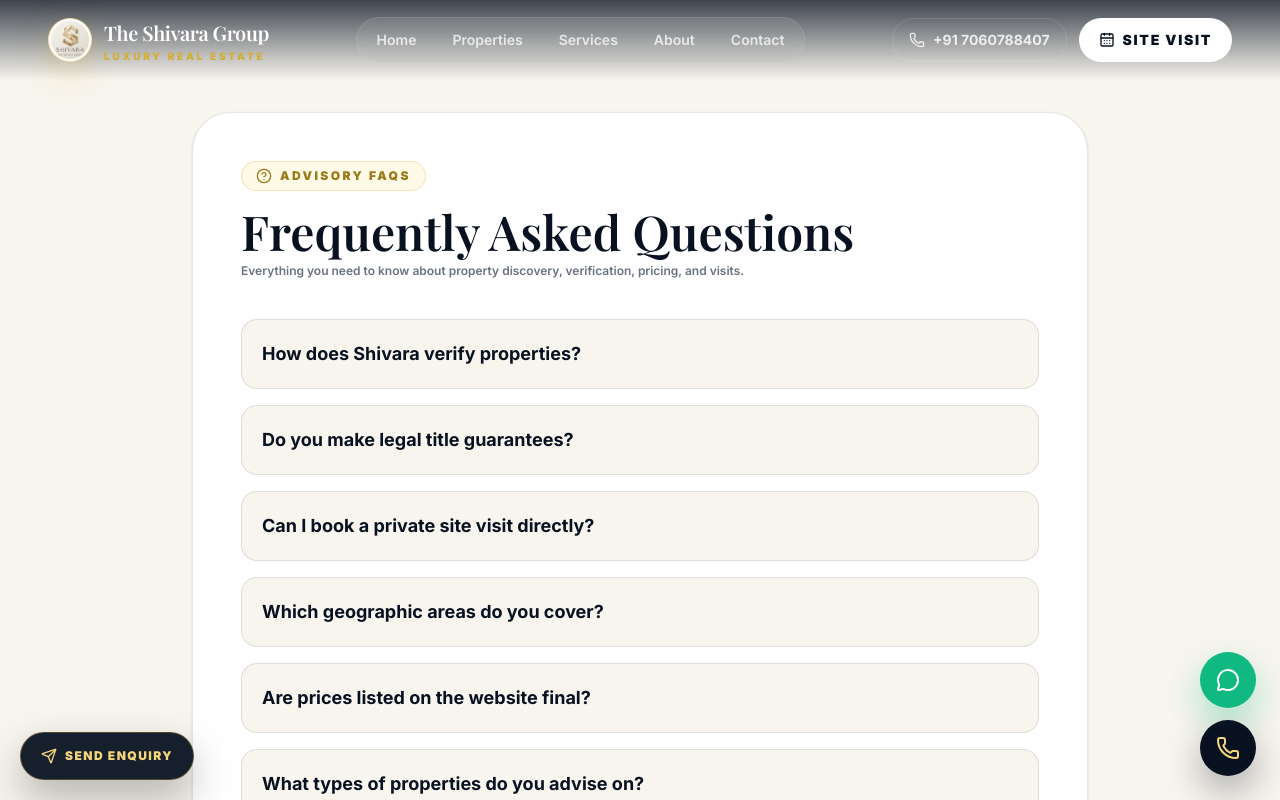
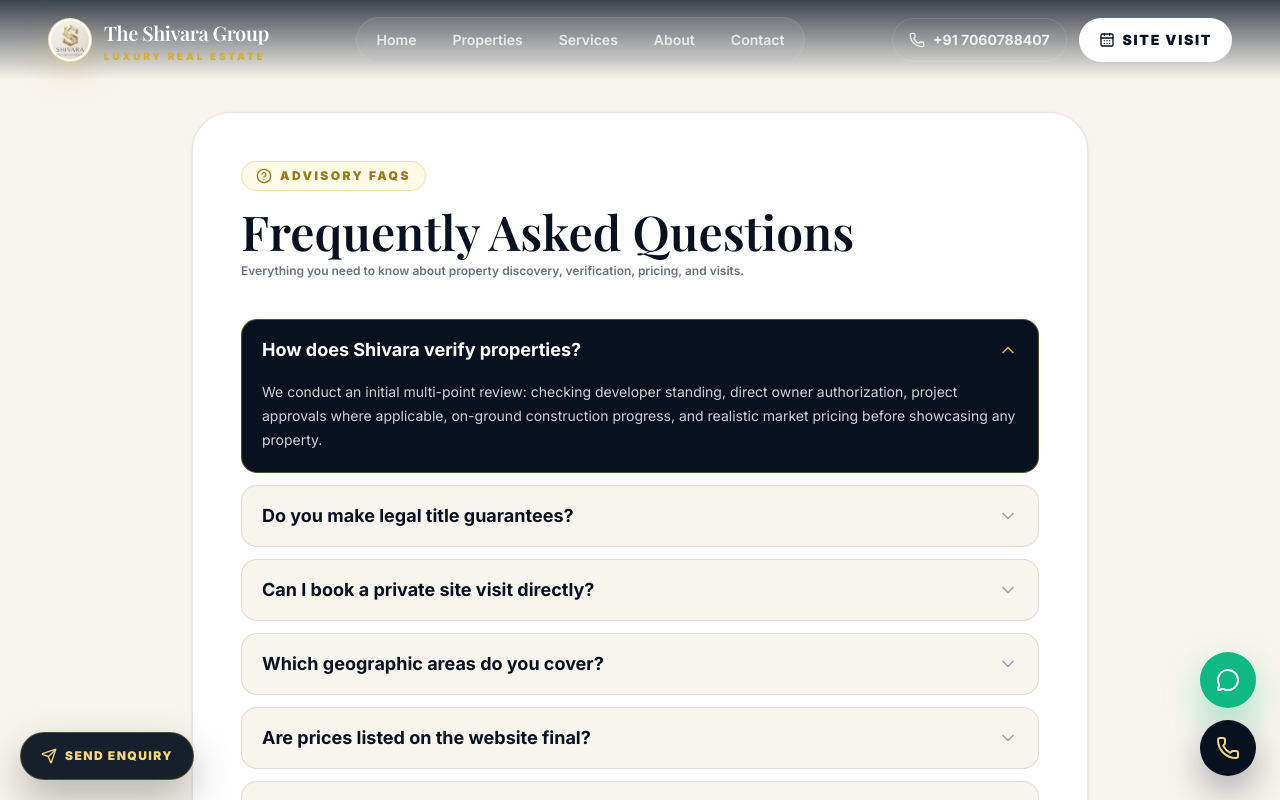
Before and after one commit to maniksahni/The-Shivara-Group, a Next.js app: page /faq in a window 1280 px wide. Shown: the top 800 px of the page. Built offline with nearby package versions, Linux system fonts and the light colour scheme; a web font is replaced by a local one.

Commit message:
FAQ accordion: only one item open at a time

```diff
--- /dev/null
+++ b/src/app/(website)/faq/FAQAccordion.tsx
@@ -0,0 +1,47 @@
+"use client";
+
+import { useState } from "react";
+import { ChevronDown } from "lucide-react";
+
+type FAQ = { question: string; answer: string };
+
+export default function FAQAccordion({ faqs }: { faqs: FAQ[] }) {
+  const [openIndex, setOpenIndex] = useState<number | null>(0);
+
+  return (
+    <div className="mt-10 space-y-3">
+      {faqs.map((faq, i) => {
+        const isOpen = openIndex === i;
+        return (
+          <div
+            key={faq.question}
+            className={`rounded-2xl border transition-all duration-200 ${
+              isOpen
+                ? "border-[#D4AF37]/40 bg-[#081120] text-white"
+                : "border-[#081120]/10 bg-[#F8F5EE] text-[#081120]"
+            }`}
+          >
+            <button
+              type="button"
+              onClick={() => setOpenIndex(isOpen ? null : i)}
+              className="flex w-full items-center justify-between gap-4 px-5 py-4 text-left"
+              aria-expanded={isOpen}
+            >
+              <span className="text-base font-bold sm:text-lg">{faq.question}</span>
+              <ChevronDown
+                className={`h-5 w-5 shrink-0 transition-transform duration-200 ${
+                  isOpen ? "rotate-180 text-[#D4AF37]" : "text-[#9CA3AF]"
+                }`}
+              />
+            </button>
+            {isOpen && (
+              <p className="px-5 pb-5 text-xs leading-6 text-white/80 sm:text-sm">
+                {faq.answer}
+              </p>
+            )}
+          </div>
+        );
+      })}
+    </div>
+  );
+}
--- a/src/app/(website)/faq/page.tsx
+++ b/src/app/(website)/faq/page.tsx
@@ -1,15 +1,13 @@
 import type { Metadata } from "next";
-import Link from "next/link";
 import { HelpCircle, MessageCircle, Phone } from "lucide-react";
 import { faqs, siteConfig } from "@/components/website/site-data";
+import FAQAccordion from "@/app/(website)/faq/FAQAccordion";
 
 export const metadata: Metadata = {
   title: "Real Estate FAQs — Property Buying, Verification & Site Visits in Bareilly",
   description:
     "Frequently asked questions about buying property in Bareilly, how The Shivara Group verifies properties, site visit booking process, pricing transparency, and documentation guidance.",
-  alternates: {
-    canonical: "/faq",
-  },
+  alternates: { canonical: "/faq" },
   openGraph: {
     title: "Real Estate FAQs | The Shivara Group — Bareilly",
     description:
@@ -33,26 +31,19 @@ export default function FAQPage() {
     mainEntity: faqs.map((faq) => ({
       "@type": "Question",
       name: faq.question,
-      acceptedAnswer: {
-        "@type": "Answer",
-        text: faq.answer,
-      },
+      acceptedAnswer: { "@type": "Answer", text: faq.answer },
     })),
   };
 
   return (
     <main className="min-h-screen bg-[#F8F5EE] py-28 px-4 sm:px-8 lg:px-12 text-[#081120]">
-      <script
-        type="application/ld+json"
-        dangerouslySetInnerHTML={{ __html: JSON.stringify(faqSchema) }}
-      />
+      <script type="application/ld+json" dangerouslySetInnerHTML={{ __html: JSON.stringify(faqSchema) }} />
       <div className="mx-auto max-w-4xl">
         <div className="rounded-[2.4rem] border border-[#081120]/10 bg-white p-7 sm:p-12 shadow-sm">
           <div className="inline-flex items-center gap-2 rounded-full border border-[#D4AF37]/30 bg-[#FFF9E8] px-3.5 py-1.5 text-xs font-black uppercase tracking-[0.2em] text-[#9B7A19]">
             <HelpCircle className="h-4 w-4" />
             Advisory FAQs
           </div>
-
           <h1 className="mt-4 font-[family-name:var(--font-playfair)] text-3xl font-semibold sm:text-5xl text-[#081120]">
             Frequently Asked Questions
           </h1>
@@ -60,21 +51,7 @@ export default function FAQPage() {
             Everything you need to know about property discovery, verification, pricing, and visits.
           </p>
 
-          <div className="mt-10 space-y-4">
-            {faqs.map((faq) => (
-              <details
-                key={faq.question}
-                className="group rounded-2xl border border-[#081120]/10 bg-[#F8F5EE] p-5 transition-all open:border-[#D4AF37]/40 open:bg-[#081120] open:text-white"
-              >
-                <summary className="cursor-pointer list-none text-base font-bold sm:text-lg">
-                  {faq.question}
-                </summary>
-                <p className="mt-3 text-xs leading-6 text-[#4B5563] group-open:text-white/80 sm:text-sm">
-                  {faq.answer}
-                </p>
-              </details>
-            ))}
-          </div>
+          <FAQAccordion faqs={faqs} />
 
           <div className="mt-12 rounded-2xl bg-[#081120] p-6 text-white text-center sm:p-8">
             <h2 className="font-[family-name:var(--font-playfair)] text-2xl font-semibold">
@@ -84,19 +61,11 @@ export default function FAQPage() {
               Our real estate advisory desk is available 6 days a week for direct telephone and WhatsApp consultations.
             </p>
             <div className="mt-6 flex flex-wrap justify-center gap-3">
-              <a
-                href={siteConfig.phoneHref}
-                className="inline-flex min-h-11 items-center gap-2 rounded-full bg-white px-6 text-xs font-bold uppercase tracking-wider text-[#081120]"
-              >
+              <a href={siteConfig.phoneHref} className="inline-flex min-h-11 items-center gap-2 rounded-full bg-white px-6 text-xs font-bold uppercase tracking-wider text-[#081120]">
                 <Phone className="h-4 w-4" />
                 Call {siteConfig.phone}
               </a>
-              <a
-                href={siteConfig.whatsappHref}
-                target="_blank"
-                rel="noopener noreferrer"
-                className="inline-flex min-h-11 items-center gap-2 rounded-full bg-[#10B981] px-6 text-xs font-bold uppercase tracking-wider text-white"
-              >
+              <a href={siteConfig.whatsappHref} target="_blank" rel="noopener noreferrer" className="inline-flex min-h-11 items-center gap-2 rounded-full bg-[#10B981] px-6 text-xs font-bold uppercase tracking-wider text-white">
                 <MessageCircle className="h-4 w-4" />
                 WhatsApp Advisory
               </a>
```
